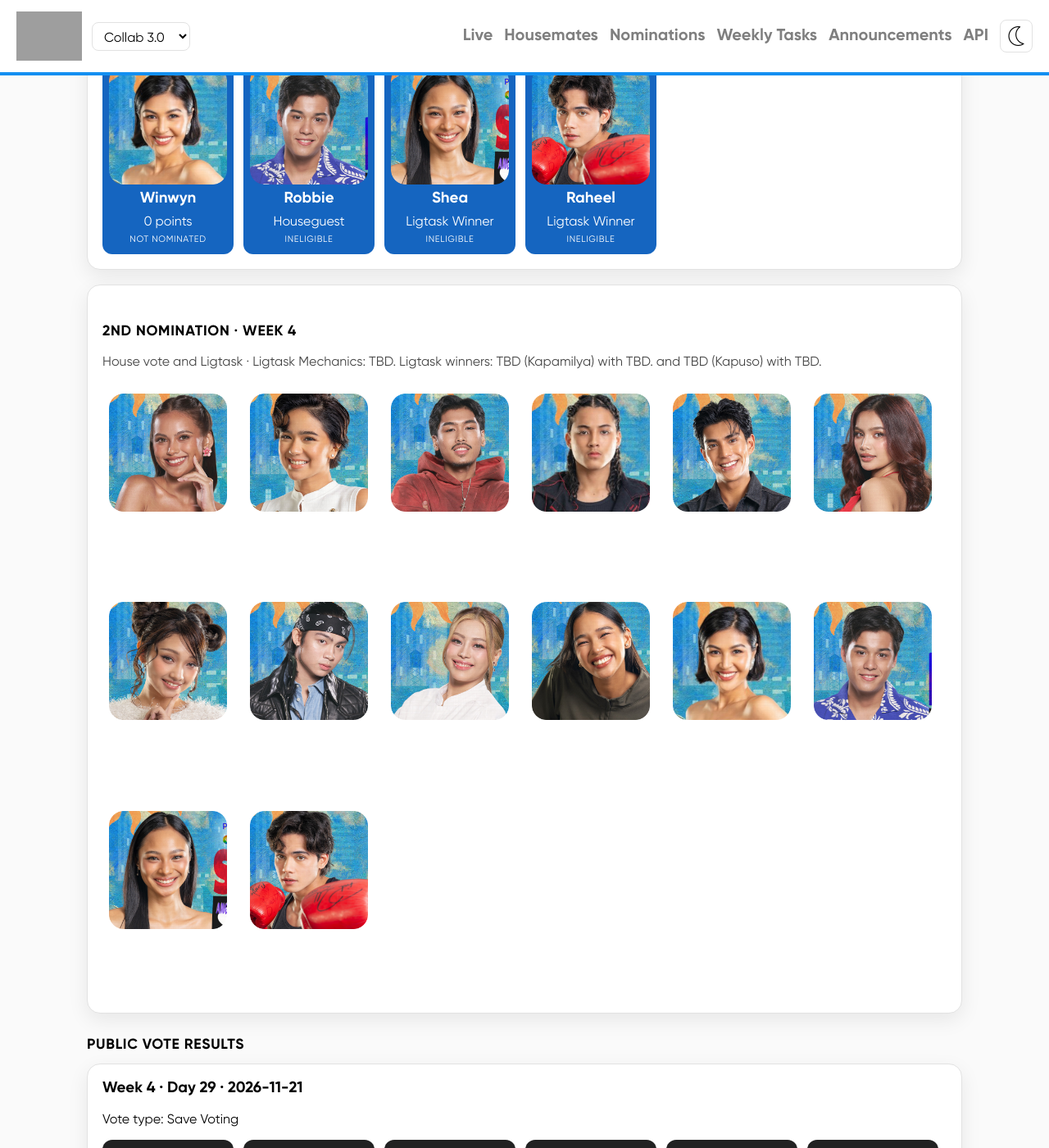
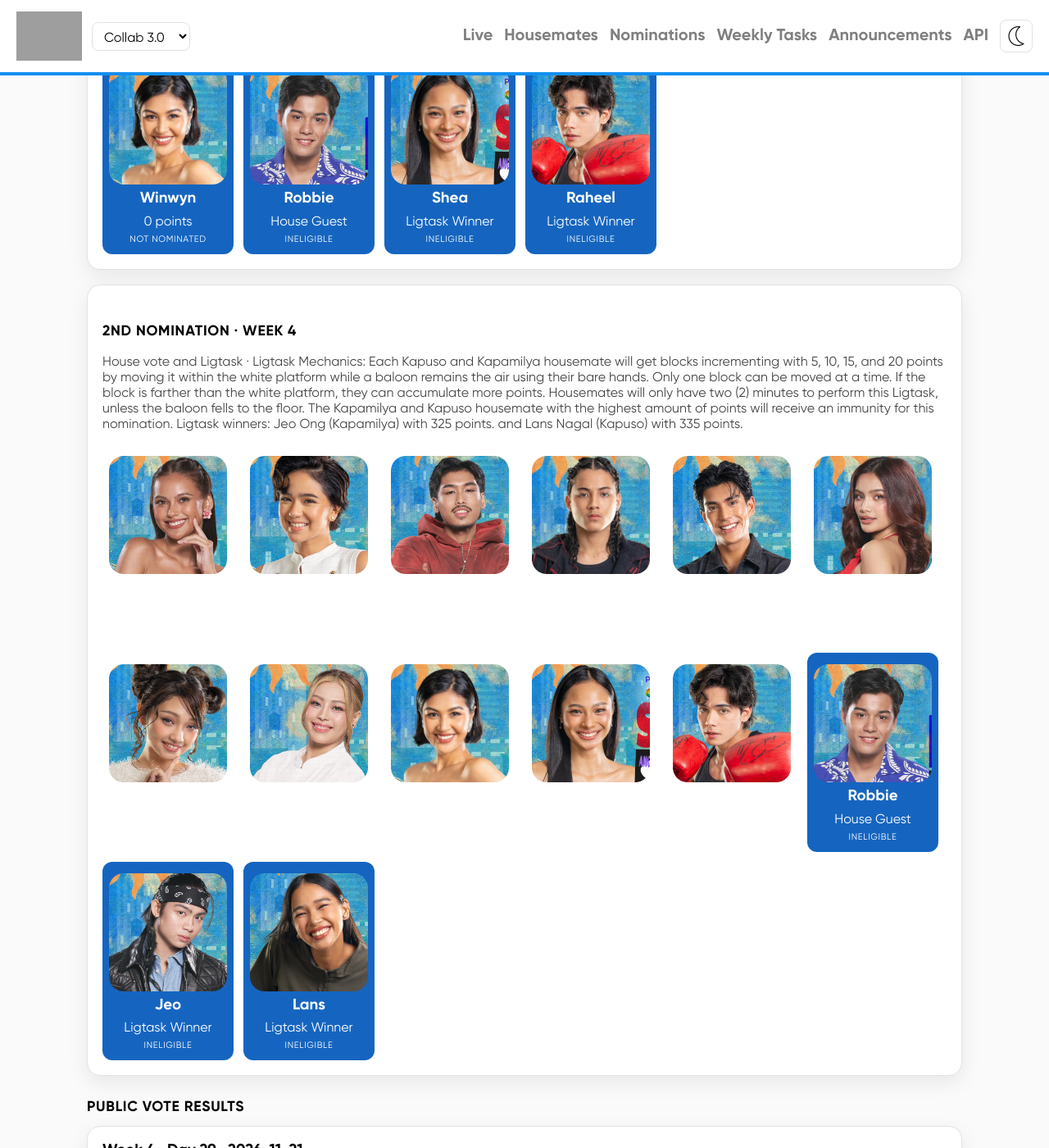
Before and after one commit to drpsphca/PHCASite-PBBUpdates, a Jekyll site: the page built from seasons/collab3/nominations.md, in a window 1280 px wide and 1400 px high, scrolled down 835 px. Shown: the whole window at 82% size. Built offline with Jekyll 4.4.1, drawn with Linux system fonts in a browser that asks for light colours; grey boxes are pictures that could not be loaded.

Commit message:
20261115-03

```diff
--- a/_data/seasons/collab3/nomination_tallies.yml
+++ b/_data/seasons/collab3/nomination_tallies.yml
@@ -18,7 +18,7 @@
     - { id: bela-arcal, label: 0 points, state: not_nominated }
     - { id: lans-nagal, label: 0 points, state: not_nominated }
     - { id: winwyn-marquez, label: 0 points, state: not_nominated }
-    - { id: robbie-jaworski, label: Houseguest, state: ineligible }
+    - { id: robbie-jaworski, label: House Guest, state: ineligible }
     - { id: shea-valerio, label: Ligtask Winner, state: ineligible }
     - { id: raheel-bhyria, label: Ligtask Winner, state: ineligible }
 - id: 2
@@ -26,7 +26,7 @@
   week: 4
   method: House vote and Ligtask
   note: |
-    Ligtask Mechanics: TBD. Ligtask winners: TBD (Kapamilya) with TBD. and TBD (Kapuso) with TBD.
+    Ligtask Mechanics: Each Kapuso and Kapamilya housemate will get blocks incrementing with 5, 10, 15, and 20 points by moving it within the white platform while a baloon remains the air using their bare hands. Only one block can be moved at a time. If the block is farther than the white platform, they can accumulate more points. Housemates will only have two (2) minutes to perform this Ligtask, unless the baloon fells to the floor. The Kapamilya and Kapuso housemate with the highest amount of points will receive an immunity for this nomination. Ligtask winners: Jeo Ong (Kapamilya) with 325 points. and Lans Nagal (Kapuso) with 335 points.
   entries:
     - { id: nicole-fortuna, label: 0 points, state: pending }
     - { id: mikee-quintos, label: 0 points, state: pending }
@@ -35,10 +35,10 @@
     - { id: anthony-constantino, label: 0 points, state: pending }
     - { id: cianne-dominguez, label: 0 points, state: pending }
     - { id: gehlee-dangca, label: 0 points, state: pending }
-    - { id: jeo-ong, label: 0 points, state: pending }
     - { id: bela-arcal, label: 0 points, state: pending }
-    - { id: lans-nagal, label: 0 points, state: pending }
     - { id: winwyn-marquez, label: 0 points, state: pending }
-    - { id: robbie-jaworski, label: 0 points, state: pending }
     - { id: shea-valerio, label: 0 points, state: pending }
     - { id: raheel-bhyria, label: 0 points, state: pending }
+    - { id: robbie-jaworski, label: House Guest, state: ineligible }
+    - { id: jeo-ong, label: Ligtask Winner, state: ineligible }
+    - { id: lans-nagal, label: Ligtask Winner, state: ineligible }
```
